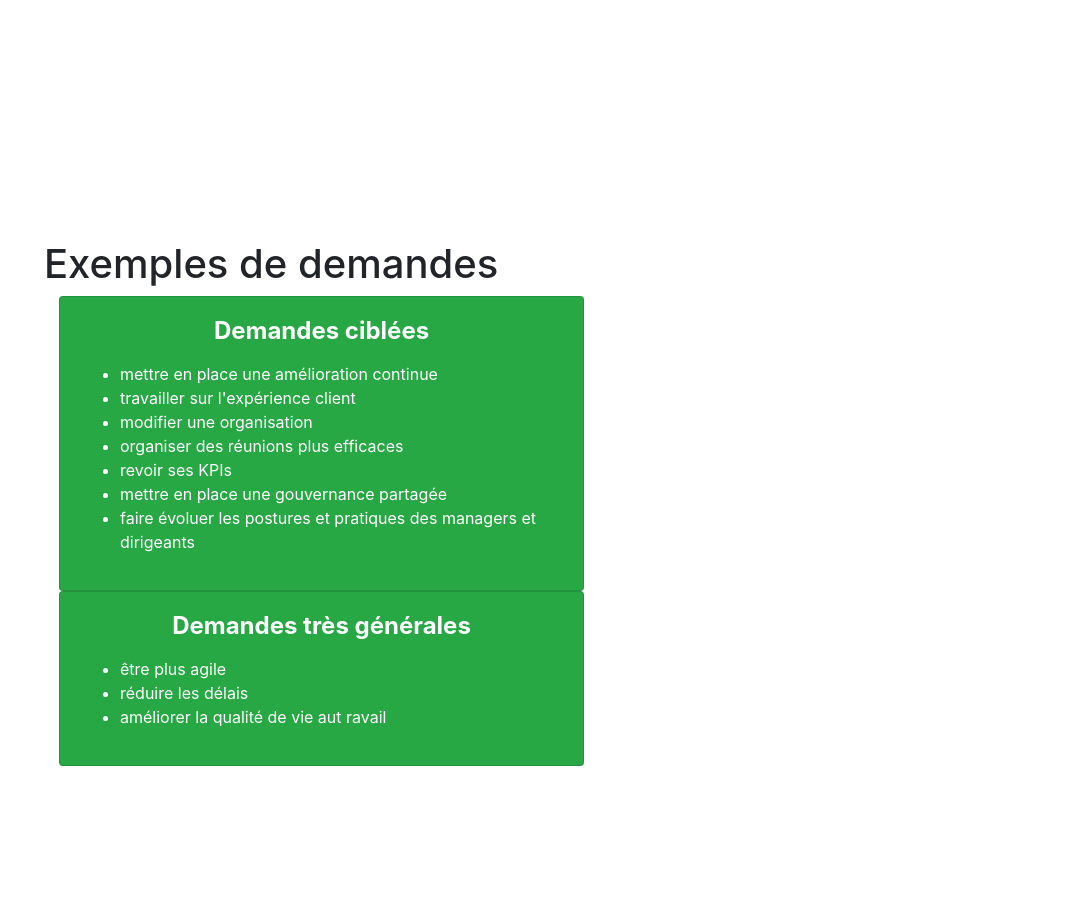
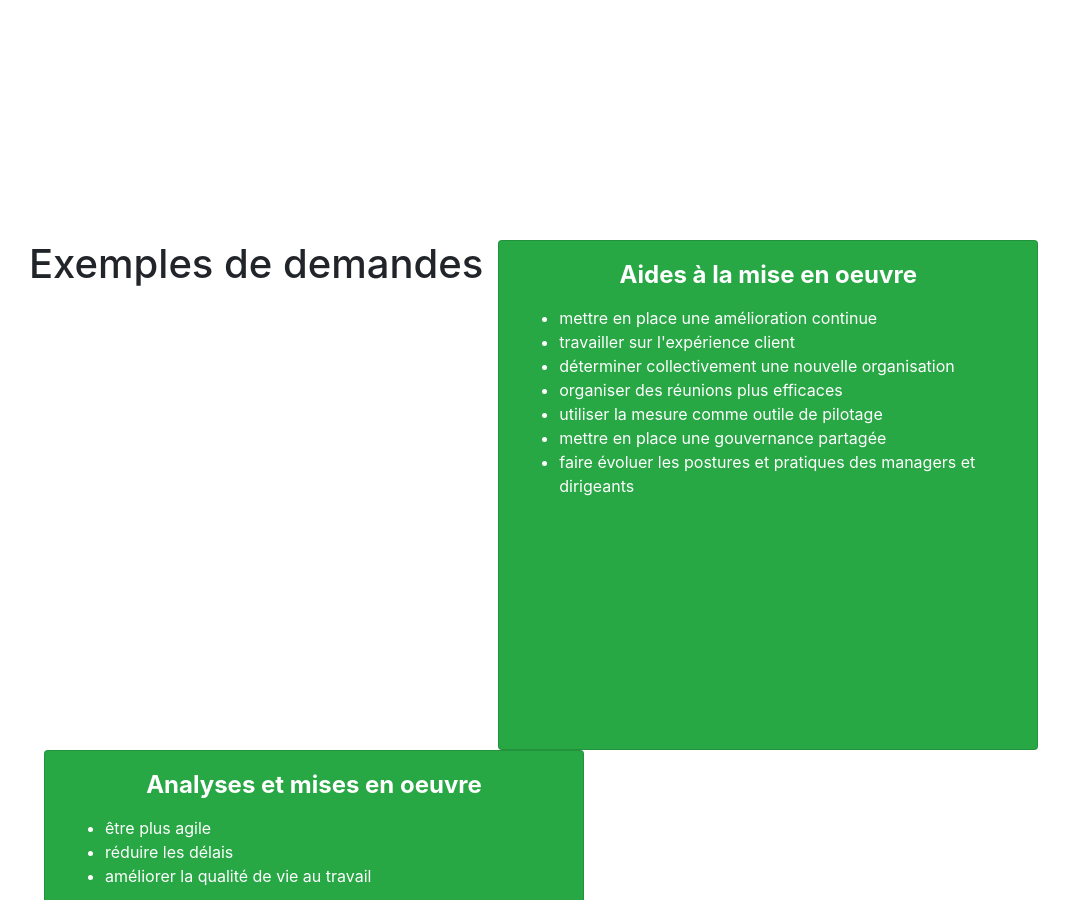
Before and after one commit to OrgaEvolutions/orgaevolutions.github.io, a Jekyll site: the page built from index.html, in a window 1280 px wide and 900 px high, scrolled down 1616 px. Shown: the whole window, without its empty margins (41-1110 px from the left). Built offline with Jekyll 4.4.1, drawn with Linux system fonts in a browser that asks for light colours.

Commit message:
Update interventions.html

```diff
--- a/_includes/interventions.html
+++ b/_includes/interventions.html
@@ -1,18 +1,16 @@
-<div class="min-vh-100 ">
+<div class="row min-vh-100 ">
 	<h1>Exemples de demandes</h1>
-
 	<div class="col-6">
-
 		<div class="card h-100 text-white bg-success">
 			<div class="card-body">
-				  <h4 class="card-title text-center"><strong>Demandes ciblées</strong></h4>
+				<h4 class="card-title text-center"><strong>Aides à la mise en oeuvre</strong></h4>
 				<p class="card-text">
 					<ul>
 						<li>mettre en place une amélioration continue
 					      	<li>travailler sur l'expérience client
-              <li>modifier une organisation
+					      	<li>déterminer collectivement une nouvelle organisation
 					      	<li>organiser des réunions plus efficaces
-              <li>revoir ses KPIs
+					      	<li>utiliser la mesure comme outile de pilotage
 					      	<li>mettre en place une gouvernance partagée
 					      	<li>faire évoluer les postures et pratiques des managers et dirigeants
 					</ul>
@@ -24,17 +22,15 @@
   	<div class="col-6">
     		<div class="card h-100 text-white bg-success">
 			<div class="card-body">
-				  <h4 class="card-title text-center"><strong>Demandes très générales</strong></h4>
+				<h4 class="card-title text-center"><strong>Analyses et mises en oeuvre</strong></h4>
 				<p class="card-text">
             				<ul>
 					      <li>être plus agile
 					      <li>réduire les délais
-              <li>améliorer la qualité de vie aut ravail
+					      <li>améliorer la qualité de vie au travail
             				</ul>
           			</p>
         		</div>
      		</div>
   	</div>
-
 </div>
-</div>
```
Lines whose indentation alone changed are shown as unchanged.
